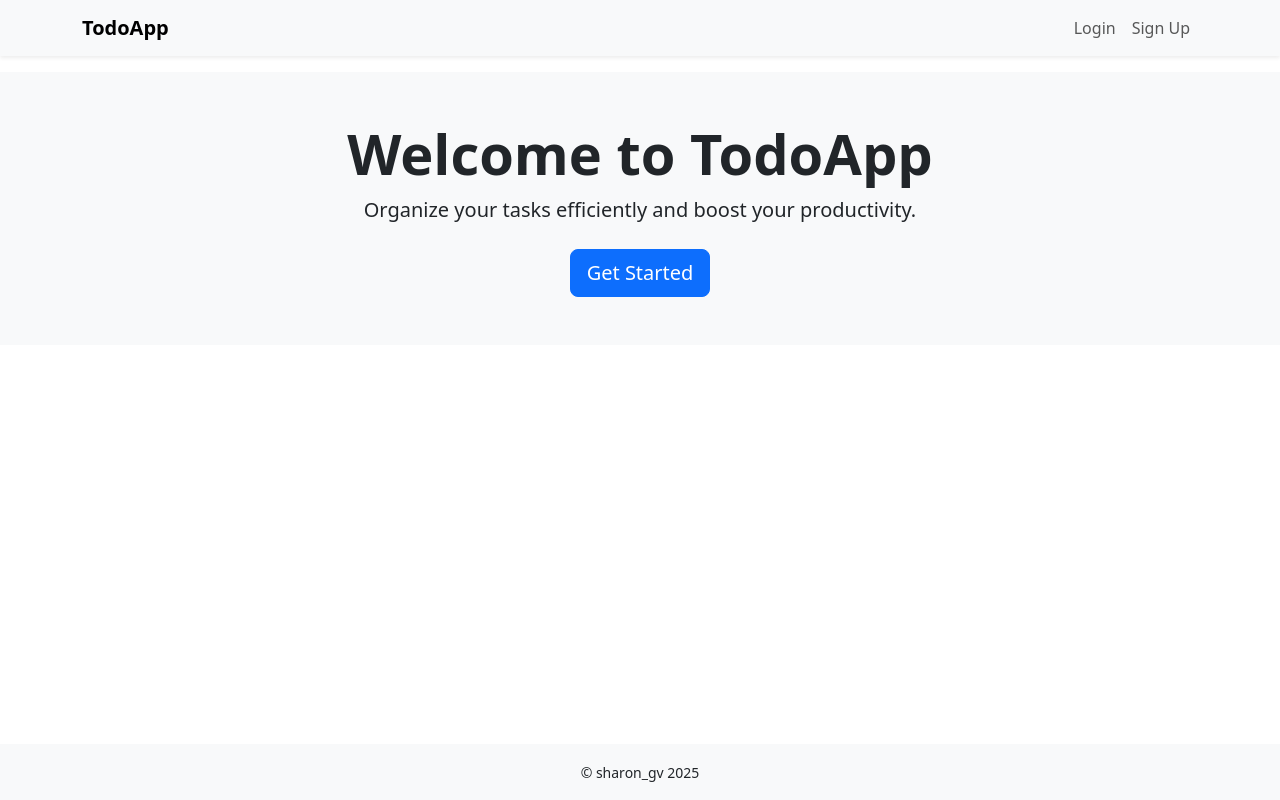
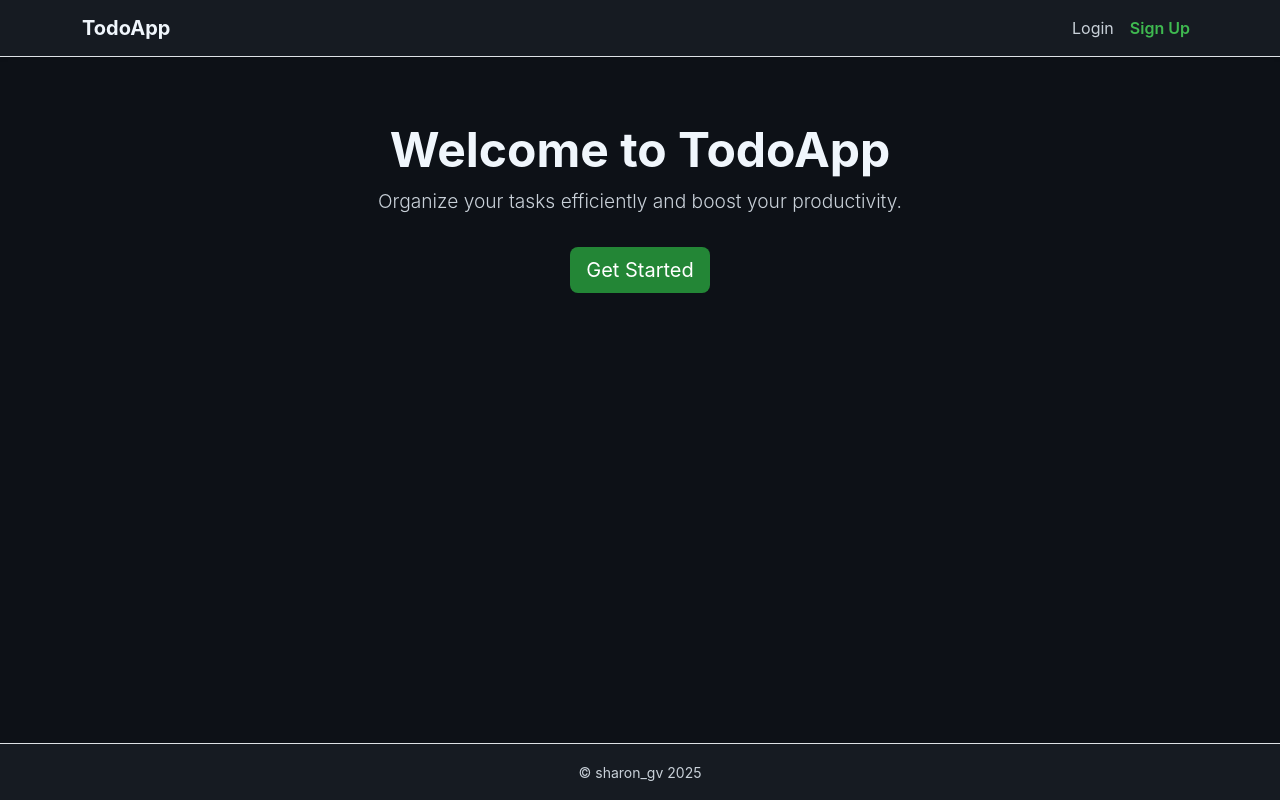
Before and after one commit to sharongvarghese/ToDoApp, a Flask app: page / in a window 1280 px wide. Run offline with Flask 3, Linux system fonts and the light colour scheme.

Commit message:
change the theme setup

```diff
--- /dev/null
+++ b/static/css/github.css
@@ -0,0 +1,126 @@
+/* === Global === */
+body {
+  background-color: #0d1117;
+  color: #c9d1d9;
+  font-family: -apple-system, BlinkMacSystemFont, "Segoe UI", Helvetica, Arial, sans-serif;
+  min-height: 100vh;
+}
+
+/* Headings */
+h1, h2, h3, h4, h5, h6 {
+  color: #f0f6fc !important;
+}
+
+/* Paragraphs, labels, spans */
+p, label, small, span {
+  color: #c9d1d9 !important;
+}
+
+/* === Navbar === */
+.navbar {
+  background-color: #161b22 !important;
+}
+.navbar .navbar-brand { color: #f0f6fc !important; }
+.navbar .nav-link {
+  color: #c9d1d9 !important;
+  transition: color 0.2s ease;
+}
+.navbar .nav-link:hover { color: #58a6ff !important; }
+.navbar .nav-link.text-danger { color: #f85149 !important; }
+.navbar .nav-link.text-success { color: #3fb950 !important; }
+
+/* === Hero Section === */
+.hero-section {
+  text-align: center;
+  padding: 4rem 2rem;
+  background-color: #0d1117;
+}
+.hero-section h1 {
+  font-weight: 700;
+  color: #f0f6fc !important;
+  transition: color 0.3s ease, transform 0.3s ease;
+}
+.hero-section h1:hover { color: #58a6ff; transform: scale(1.05); }
+.hero-section p { font-size: 1.2rem; color: #c9d1d9 !important; }
+
+/* === Cards === */
+.card {
+  background-color: #161b22;
+  border: 1px solid #30363d;
+  border-radius: 12px;
+  transition: transform 0.3s ease, border-color 0.3s ease, box-shadow 0.3s ease;
+  padding: 15px;
+}
+.card:hover {
+  border-color: #58a6ff;
+  box-shadow: 0 10px 25px rgba(0,0,0,0.6);
+  transform: translateY(-5px);
+}
+.card-title { color: #f0f6fc; font-weight: 600; }
+.card p, .card label { color: #c9d1d9 !important; }
+
+/* === Form Controls === */
+.form-control,
+.form-select {
+  background-color: #0d1117;
+  color: #c9d1d9;
+  border: 1px solid #30363d;
+  border-radius: 8px;
+  transition: all 0.3s ease;
+}
+.form-control:focus,
+.form-select:focus {
+  background-color: #161b22;
+  border-color: #58a6ff;
+  color: #f0f6fc;
+  box-shadow: 0 0 0 0.2rem rgba(88,166,255,0.25);
+}
+.form-control::placeholder { color: rgba(201, 209, 217, 0.6) !important; }
+.form-check-label { transition: color 0.3s ease, text-decoration 0.3s ease; }
+
+/* === Buttons === */
+.btn {
+  transition: transform 0.2s ease, box-shadow 0.2s ease, background-color 0.2s ease;
+  border-radius: 8px;
+}
+.btn:hover { transform: translateY(-2px) scale(1.05); box-shadow: 0 6px 15px rgba(0,0,0,0.4); }
+
+.btn-success { background-color: #238636; border: none; color: #fff; }
+.btn-success:hover { background-color: #2ea043; }
+
+.btn-outline-danger { border-color: #f85149; color: #f85149; }
+.btn-outline-danger:hover { background-color: #f85149; color: #fff; }
+
+.btn-primary { background-color: #1f6feb; border: none; color: #fff; }
+.btn-primary:hover { background-color: #388bfd; }
+
+/* === Alerts === */
+.alert { border-radius: 8px; font-weight: 500; }
+.alert-success { background-color: #2ea043; color: #fff; }
+.alert-danger { background-color: #f85149; color: #fff; }
+.alert-info { background-color: #1f6feb; color: #fff; }
+.alert-warning { background-color: #d29922; color: #fff; }
+
+/* === Footer === */
+footer {
+  background-color: #161b22;
+  color: #8b949e;
+  padding: 15px 0;
+}
+footer small { color: #8b949e; }
+
+/* === Links === */
+a { color: #58a6ff; text-decoration: none; transition: color 0.2s ease; }
+a:hover { color: #79c0ff; text-decoration: underline; }
+
+/* === Task Completion Label Styling === */
+.form-check-input:checked + .form-check-label {
+  color: #3fb950 !important;
+  text-decoration: line-through;
+}
+
+/* Persist completed tasks for dynamically updated labels */
+.toggle-task-label.completed {
+  color: #3fb950 !important;
+  text-decoration: line-through;
+}
--- /dev/null
+++ b/static/js/script.js
@@ -0,0 +1,53 @@
+document.addEventListener("DOMContentLoaded", () => {
+  // === Edit Modal ===
+  const editButtons = document.querySelectorAll(".edit-btn");
+  const editModal = new bootstrap.Modal(document.getElementById("editModal"));
+  const editTaskInput = document.getElementById("editTaskInput");
+  const editTaskPriority = document.getElementById("editTaskPriority");
+  const editForm = document.getElementById("editForm");
+
+  editButtons.forEach(btn => {
+    btn.addEventListener("click", e => {
+      e.preventDefault();
+      const taskId = btn.dataset.id;
+      const taskText = btn.dataset.task;
+      const taskPriority = btn.dataset.priority;
+
+      editTaskInput.value = taskText;
+      editTaskPriority.value = taskPriority;
+      editForm.action = `/edit/${taskId}`;
+      editModal.show();
+    });
+  });
+
+
+
+  // === Card Delete Confirmation ===
+  document.querySelectorAll(".delete-card-form").forEach(form => {
+    form.addEventListener("submit", function(e) {
+      const cardName = this.dataset.cardName;
+      if(!confirm(`Are you sure you want to delete card: "${cardName}"? All tasks inside will also be deleted.`)) {
+        e.preventDefault();
+      }
+    });
+  });
+
+  // === Toggle Task Completion ===
+  document.querySelectorAll('.toggle-task').forEach(checkbox => {
+    checkbox.addEventListener('change', function() {
+      const taskId = this.dataset.id;
+      fetch(`/toggle/${taskId}`, { method: 'POST' })
+        .then(response => response.json())
+        .then(data => {
+          const label = this.nextElementSibling;
+          if(data.completed) {
+            label.classList.add('text-success', 'text-decoration-line-through');
+            label.classList.remove('text-light');
+          } else {
+            label.classList.remove('text-success', 'text-decoration-line-through');
+            label.classList.add('text-light');
+          }
+        });
+    });
+  });
+});
--- a/static/js/scripts.js
+++ /dev/null
@@ -1,49 +0,0 @@
-document.addEventListener("DOMContentLoaded", () => {
-  const editButtons = document.querySelectorAll(".edit-btn");
-  const editModal = new bootstrap.Modal(document.getElementById("editModal"));
-  const editTaskInput = document.getElementById("editTaskInput");
-  const editTaskPriority = document.getElementById("editTaskPriority");
-  const editForm = document.getElementById("editForm");
-
-  editButtons.forEach((btn) => {
-    btn.addEventListener("click", (e) => {
-      e.preventDefault();
-
-      // Get task data from button
-      const taskId = btn.getAttribute("data-id");
-      const taskText = btn.getAttribute("data-task");
-      const taskPriority = btn.getAttribute("data-priority");
-
-      // Pre-fill modal fields
-      editTaskInput.value = taskText;
-      editTaskPriority.value = taskPriority;
-
-      // Update form action dynamically
-      editForm.action = `/edit/${taskId}`;
-
-      // Show modal
-      editModal.show();
-    });
-  });
-});
-
-function confirmDelete(taskName) {
-    return confirm(`Are you sure you want to delete the task: "${taskName}"?`);
-}
-
-// Toggle task completion status
-document.querySelectorAll('.toggle-task').forEach(checkbox => {
-  checkbox.addEventListener('change', function() {
-    const taskId = this.dataset.id;
-    fetch(`/toggle/${taskId}`, { method: 'POST' })
-      .then(response => response.json())
-      .then(data => {
-        const label = this.nextElementSibling;
-        if(data.completed) {
-          label.classList.add('text-success', 'text-decoration-line-through');
-        } else {
-          label.classList.remove('text-success', 'text-decoration-line-through');
-        }
-      });
-  });
-});
--- a/templates/base.html
+++ b/templates/base.html
@@ -5,38 +5,43 @@
     <meta name="viewport" content="width=device-width, initial-scale=1.0" />
     <title>{% block title %}Todo App{% endblock %}</title>
 
+    <!-- Bootstrap -->
     <link href="https://cdn.jsdelivr.net/npm/bootstrap@5.3.0/dist/css/bootstrap.min.css" rel="stylesheet"/>
     <link href="https://cdn.jsdelivr.net/npm/bootstrap-icons/font/bootstrap-icons.css" rel="stylesheet"/>
-    <link rel="stylesheet" href="{{ url_for('static', filename='styles.css') }}"/>
+
+    <!-- GitHub Theme CSS -->
+    <link rel="stylesheet" href="{{ url_for('static', filename='css/github.css') }}"/>
 </head>
 <body class="d-flex flex-column min-vh-100">
-<nav class="navbar navbar-expand-lg navbar-light bg-light shadow-sm">
+
+<!-- Navbar -->
+<nav class="navbar navbar-expand-lg shadow-sm border-bottom" style="background-color:#161b22;">
     <div class="container">
-        <a class="navbar-brand fw-bold" href="{{ url_for('home') }}">TodoApp</a>
-        <button class="navbar-toggler" type="button" data-bs-toggle="collapse" data-bs-target="#navbarNav">
+        <a class="navbar-brand fw-bold text-light" href="{{ url_for('home') }}">TodoApp</a>
+        <button class="navbar-toggler bg-light" type="button" data-bs-toggle="collapse" data-bs-target="#navbarNav">
             <span class="navbar-toggler-icon"></span>
         </button>
         <div class="collapse navbar-collapse" id="navbarNav">
             <ul class="navbar-nav ms-auto">
                 {% if current_user.is_authenticated %}
-                <li class="nav-item"><a class="nav-link" href="{{ url_for('add_task') }}">Add Task</a></li>
-                <li class="nav-item"><a class="nav-link" href="{{ url_for('create_card') }}">Create Card</a></li>
-                <li class="nav-item"><a class="nav-link" href="{{ url_for('logout') }}">Logout</a></li>
+                <li class="nav-item"><a class="nav-link text-light" href="{{ url_for('add_task') }}">Add Task</a></li>
+                <li class="nav-item"><a class="nav-link text-light" href="{{ url_for('create_card') }}">Create Card</a></li>
+                <li class="nav-item"><a class="nav-link text-danger fw-semibold" href="{{ url_for('logout') }}">Logout</a></li>
                 {% else %}
-                <li class="nav-item"><a class="nav-link" href="{{ url_for('login') }}">Login</a></li>
-                <li class="nav-item"><a class="nav-link" href="{{ url_for('signup') }}">Sign Up</a></li>
+                <li class="nav-item"><a class="nav-link text-light" href="{{ url_for('login') }}">Login</a></li>
+                <li class="nav-item"><a class="nav-link text-success fw-semibold" href="{{ url_for('signup') }}">Sign Up</a></li>
                 {% endif %}
             </ul>
         </div>
     </div>
 </nav>
 
-{# base.html (inside <main> or right after navbar) #}
+<!-- Flash Messages -->
 <div class="container mt-3">
   {% with messages = get_flashed_messages(with_categories=true) %}
     {% if messages %}
       {% for category, message in messages %}
-        <div class="alert alert-{{ category }} alert-dismissible fade show" role="alert">
+        <div class="alert alert-{{ category }} alert-dismissible fade show shadow" role="alert">
           {{ message }}
           <button type="button" class="btn-close" data-bs-dismiss="alert" aria-label="Close"></button>
         </div>
@@ -45,18 +50,18 @@
   {% endwith %}
 </div>
 
-
 <main class="flex-fill">
     {% block content %}{% endblock %}
 </main>
 
-<footer class="text-center py-3 mt-auto bg-light">
-    <div class="container">
+<!-- Footer -->
+<footer class="text-center py-3 mt-auto border-top" style="background-color:#161b22;">
+    <div class="container text-muted">
         <small>&copy; sharon_gv 2025</small>
     </div>
 </footer>
 
 <script src="https://cdn.jsdelivr.net/npm/bootstrap@5.3.0/dist/js/bootstrap.bundle.min.js"></script>
-<script src="{{ url_for('static', filename='js/scripts.js') }}"></script>
+<script src="{{ url_for('static', filename='js/script.js') }}"></script>
 </body>
 </html>
--- a/templates/index.html
+++ b/templates/index.html
@@ -4,42 +4,46 @@
 {% block content %}
 
 <!-- Hero Section -->
-<section class="py-5 bg-light text-center">
+<section class="hero-section py-5 text-center">
   <div class="container">
-    <h1 class="display-4 fw-bold">Welcome to TodoApp</h1>
-    <p class="lead mb-4">Organize your tasks efficiently and boost your productivity.</p>
+    <h1 class="display-5 fw-bold">Welcome to TodoApp</h1>
+    <p class="lead">Organize your tasks efficiently and boost your productivity.</p>
     {% if not current_user.is_authenticated %}
-    <a href="{{ url_for('signup') }}" class="btn btn-primary btn-lg">Get Started</a>
+    <a href="{{ url_for('signup') }}" class="btn btn-success btn-lg mt-3">Get Started</a>
     {% endif %}
   </div>
 </section>
 
 {% if current_user.is_authenticated %}
 <section class="py-5">
-  <div class="container text-center">
+  <div class="container">
     <div class="row {% if user_cards|length == 0 %} justify-content-center {% endif %}">
 
       <!-- Today Card -->
       <div class="col-md-4 mb-4">
-        <div class="card h-100 shadow-sm">
+        <div class="card h-100">
           <div class="card-body">
-            <h5 class="card-title">Today</h5>
+            <h5 class="card-title text-light border-bottom pb-2">Today</h5>
             {% for task in today_tasks %}
-            <div class="d-flex justify-content-between mb-2">
+            <div class="d-flex justify-content-between mb-2 align-items-center">
               <div class="form-check">
                 <input class="form-check-input toggle-task" type="checkbox" value="{{ task.id }}" id="task{{ task.id }}"
                   {% if task.completed %} checked {% endif %} data-id="{{task.id}}"/>
-                <label class="form-check-label {% if task.completed %}text-decoration-line-through text-muted{% endif %}"
+                <label class="form-check-label {% if task.completed %}text-success text-decoration-line-through{% else %}text-light{% endif %}"
                        for="task{{ task.id }}">{{ task.task }}</label>
               </div>
-              <div>
-                <a href="{{ url_for('edit_task', task_id=task.id) }}" class="text-primary me-2"><i class="bi bi-pencil"></i></a>
-                <a href="{{ url_for('delete_task', task_id=task.id) }}" class="text-danger" onclick="return confirm('Are you sure?')">
-                  <i class="bi bi-trash"></i></a>
+              <div class="d-flex align-items-center">
+                <a href="{{ url_for('edit_task', task_id=task.id) }}" class="text-info me-2 edit-btn" data-id="{{task.id}}" data-task="{{task.task}}" data-priority="{{task.priority}}">
+                  <i class="bi bi-pencil"></i>
+                </a>
+                <a href="{{ url_for('delete_task', task_id=task.id) }}"class="text-danger"onclick="return confirm('Are you sure you want to delete the task: {{task.task}} ?');">
+                  <i class="bi bi-trash"></i>
+                </a>
+
               </div>
             </div>
             {% else %}
-            <p>No tasks for today!</p>
+            <p class="text-muted">No tasks for today!</p>
             {% endfor %}
           </div>
         </div>
@@ -48,32 +52,35 @@
       <!-- User Cards -->
       {% for card in user_cards %}
       <div class="col-md-4 mb-4">
-        <div class="card h-100 shadow-sm">
+        <div class="card h-100">
           <div class="card-body">
-            <div class="d-flex justify-content-between align-items-center">
-              <h5 class="card-title">{{ card.name }}</h5>
-              <form method="POST" action="{{ url_for('delete_card', card_id=card.id) }}" style="display:inline;">
-                <button type="submit" class="btn btn-sm btn-danger" onclick="return confirm('Delete this card?')">
+            <div class="d-flex justify-content-between align-items-center border-bottom pb-2 mb-3">
+              <h5 class="card-title text-light">{{ card.name }}</h5>
+              <form method="POST" action="{{ url_for('delete_card', card_id=card.id) }}" class="delete-card-form" data-card-name="{{card.name}}" style="display:inline;">
+                <button type="submit" class="btn btn-sm btn-outline-danger">
                   <i class="bi bi-trash"></i>
                 </button>
               </form>
             </div>
             {% for task in card.tasks %}
-            <div class="d-flex justify-content-between mb-2">
+            <div class="d-flex justify-content-between mb-2 align-items-center">
               <div class="form-check">
                 <input class="form-check-input toggle-task" type="checkbox" value="{{ task.id }}" id="task{{ task.id }}"
                   {% if task.completed %} checked {% endif %} data-id="{{task.id}}"/>
-                <label class="form-check-label {% if task.completed %}text-decoration-line-through text-muted{% endif %}"
+                <label class="form-check-label {% if task.completed %}text-success text-decoration-line-through{% else %}text-light{% endif %}"
                        for="task{{ task.id }}">{{ task.task }}</label>
               </div>
-              <div>
-                <a href="{{ url_for('edit_task', task_id=task.id) }}" class="text-primary me-2"><i class="bi bi-pencil"></i></a>
-                <a href="{{ url_for('delete_task', task_id=task.id) }}" class="text-danger" onclick="return confirm('Are you sure?')">
-                  <i class="bi bi-trash"></i></a>
+              <div class="d-flex align-items-center">
+                <a href="{{ url_for('edit_task', task_id=task.id) }}" class="text-info me-2 edit-btn" data-id="{{task.id}}" data-task="{{task.task}}" data-priority="{{task.priority}}">
+                  <i class="bi bi-pencil"></i>
+                </a>
+                <a href="{{ url_for('delete_task', task_id=task.id) }}"class="text-danger"onclick="return confirm('Are you sure you want to delete the task: {{task.task}} ?');">
+                  <i class="bi bi-trash"></i>
+                </a>
               </div>
             </div>
             {% else %}
-            <p>No tasks in this card!</p>
+            <p class="text-muted">No tasks in this card!</p>
             {% endfor %}
           </div>
         </div>
```
